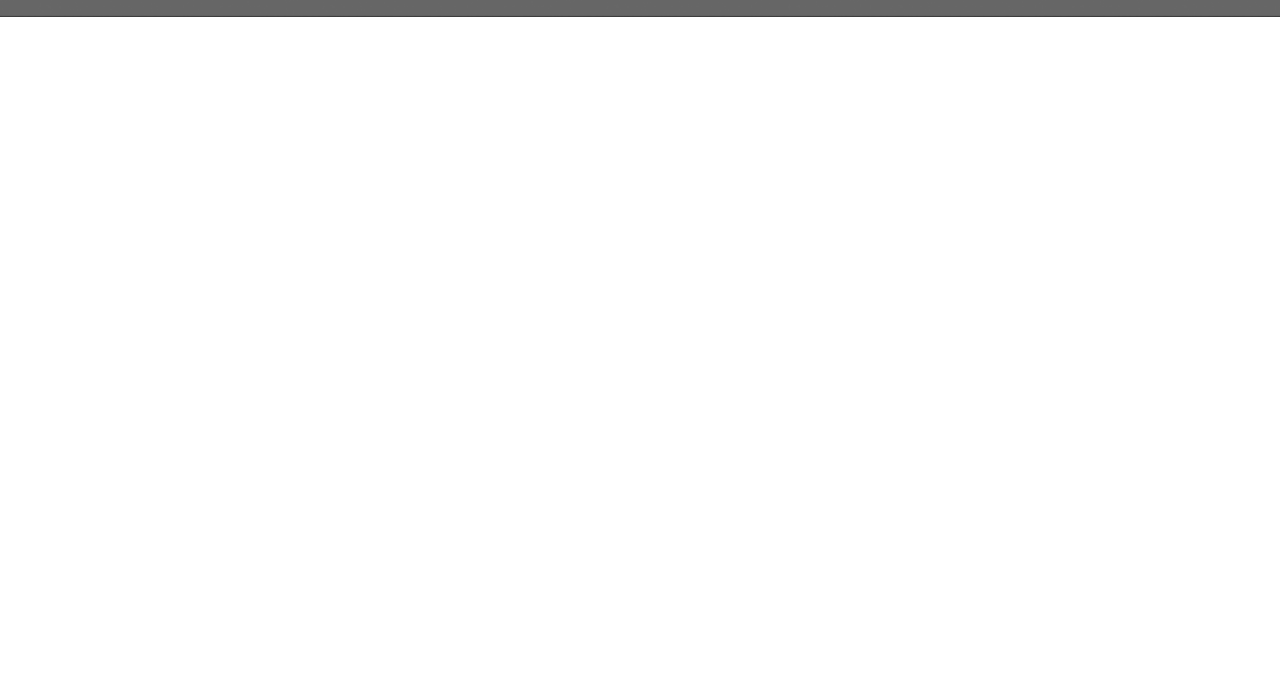
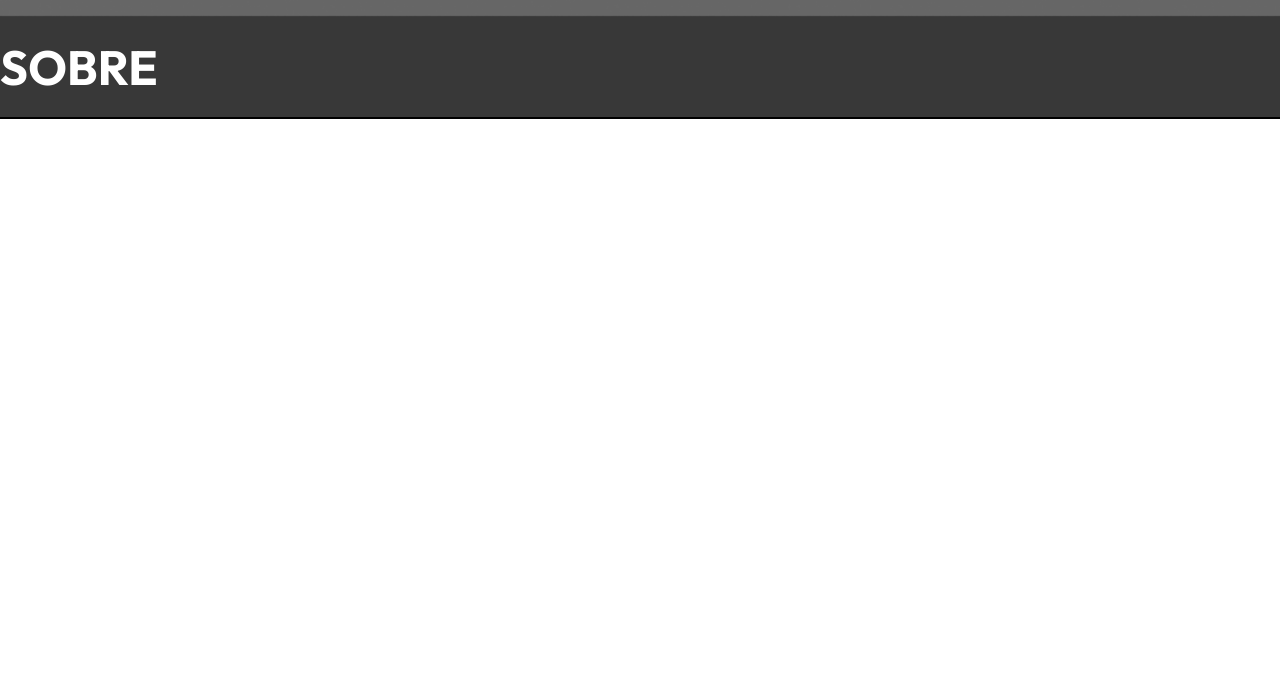
Before and after one commit to Sotby/Achievelt-task, a plain HTML site: page index.html in a window 1280 px wide. Shown: the part 873-1560 px from the top of the page. Before the commit the page ends 890 px from the top, so only its background shows below. Drawn offline with Linux system fonts and the light colour scheme.

Commit message:
04-11-24

```diff
--- a/index.html
+++ b/index.html
@@ -25,13 +25,19 @@
         <h1>O FUTURO DA GESTÃO DE TAREFAS COMEÇA AQUI</h1>
     </header>
     <section id="sobre">
-
+        <div class="mininav">
+            SOBRE
+        </div>
     </section>
     <section id="recursos">
-
+        <div class="mininav">
+            RECURSOS
+        </div>
     </section>
     <section id="planos">
-
+        <div class="mininav">
+            PLANOS
+        </div>
     </section>
 </body>
 </html>
--- a/src/style.css
+++ b/src/style.css
@@ -62,6 +62,21 @@ html,body{
     font-size: 80px;
     text-align: center;
 }
+#telainicial section .mininav{
+    width: 100%;
+    height: 100px;
+    background-color: #383838;
+    color: white;
+    font-size: 48px;
+    font-weight: 700;
+    display: grid;
+    align-items: center;
+    border-bottom: solid 2px black;
+}
+#telainicial section{
+    width: 100%;
+    height: 830px;
+}
 
 .outfit{
   font-family: "Outfit", serif;
```
